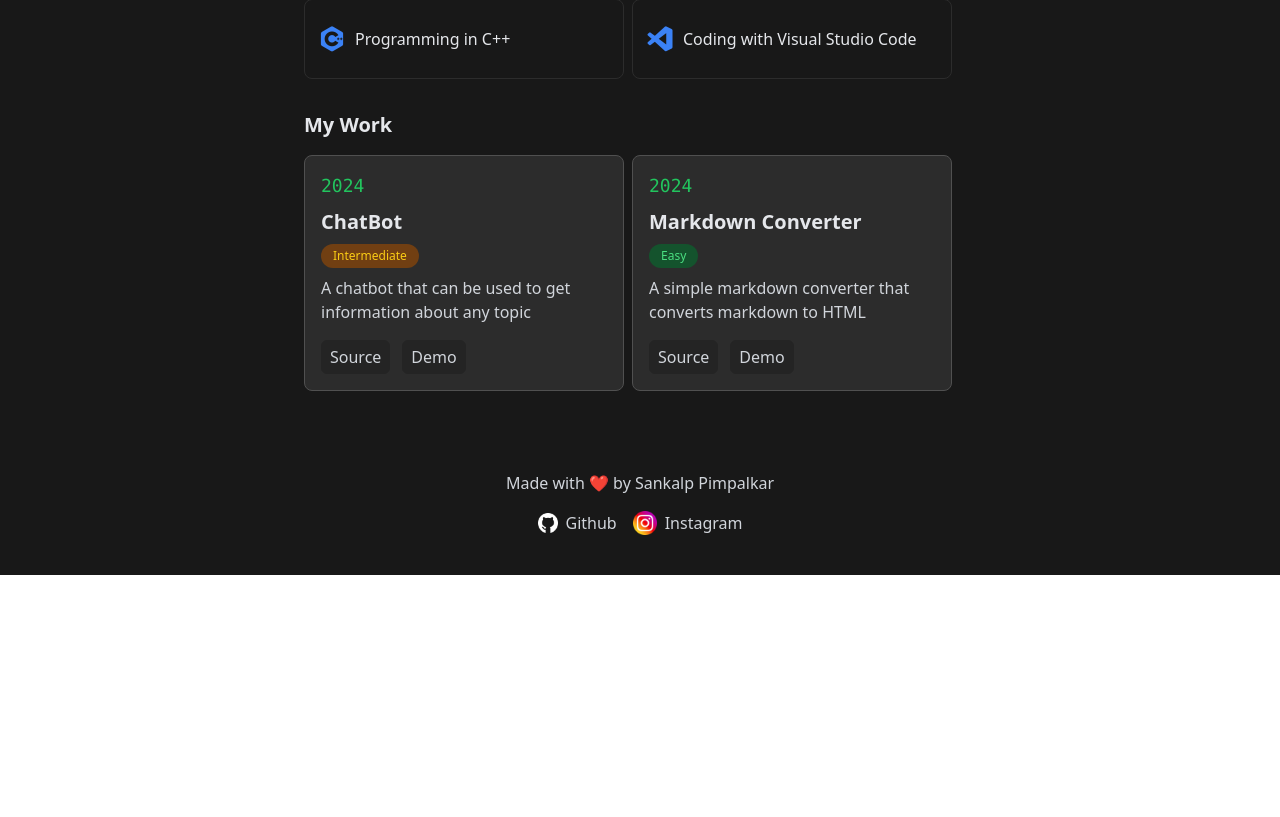
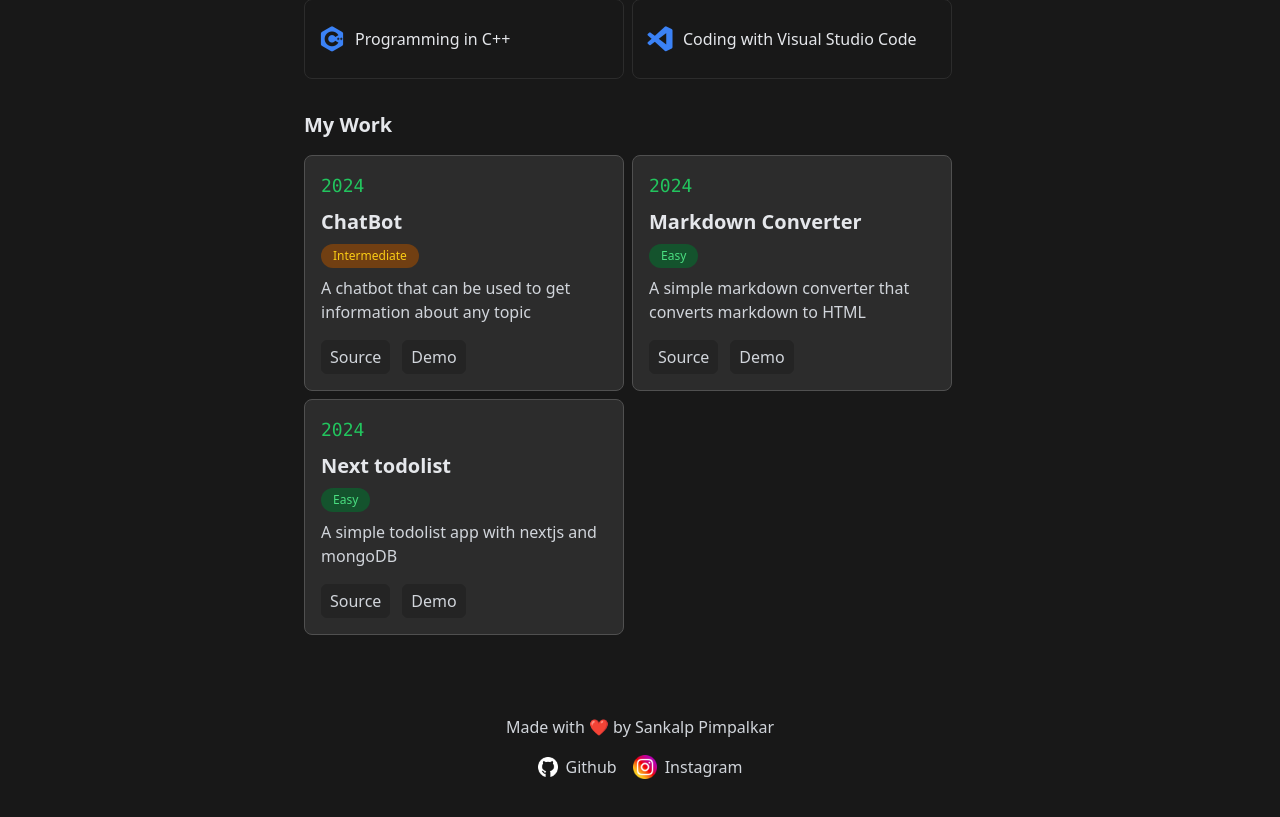
Before and after one commit to Sankalp-Pimpalkar/Sankalp-Pimpalkar, a React (Vite) app: page / in a window 1280 px wide. Shown: the part 697-1514 px from the top of the page. Before the commit the page ends 1272 px from the top, so only its background shows below. Built offline with nearby package versions, Linux system fonts and the light colour scheme; no server answers.

Commit message:
todolist project added

```diff
--- a/src/data/data.js
+++ b/src/data/data.js
@@ -63,4 +63,13 @@ export const projects = [
         source: 'https://github.com/Sankalp-Pimpalkar/markdown-converter',
         demo: 'https://markdown-converter-seven.vercel.app'
     },
+    {
+        id: 3,
+        year: 2024,
+        title: 'Next todolist',
+        level: 'Easy',
+        description: 'A simple todolist app with nextjs and mongoDB',
+        source: 'https://github.com/Sankalp-Pimpalkar/Todolist---Nextjs',
+        demo: 'https://todolist-nextjs-nu.vercel.app/'
+    },
 ]
```
